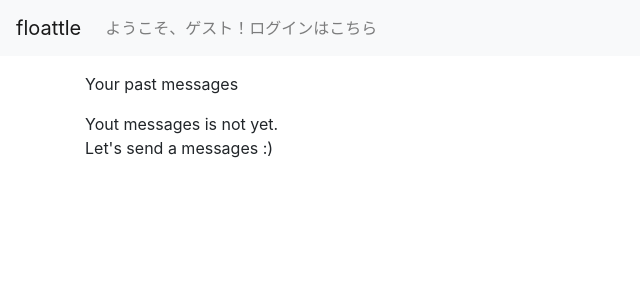
After one commit to nagamiya/floattle, a Django app: page /messages_show/ in a window 1280 px wide. The commit adds this page. Shown: the top 300 px of the page, without its empty margins (0-640 px from the left). Run offline with Django 3.2, Linux system fonts and the light colour scheme; data that the repository does not hold is empty; some libraries are stand-ins or nearby versions.

Commit message:
自分のかこのメッセージが見れる様になった

```diff
--- a/floattle/templates/floattle/base.html
+++ b/floattle/templates/floattle/base.html
@@ -25,13 +25,19 @@
             <ul class="navbar-nav mr-auto">
                 {% if user.is_authenticated %}
                 <li class="dropdown drop-hover">
-                    <button class="btn btn-secondary dropdown-toggle" type="button" data-toggle="dropdown">ユーザー情報</button>
+                    <button class="btn btn-secondary dropdown-toggle" type="button" data-toggle="dropdown">about user</button>
                     <div class="dropdown-menu">
-                        <a class="dropdown-item" href="{% url 'floattle:user_show' user.pk %}">ユーザー情報閲覧</a>
-                        <a class="dropdown-item" href="{% url 'floattle:user_update' user.pk %}">ユーザー情報更新</a>
-                        <a class="dropdown-item" href="{% url 'floattle:email_change' %}">メールアドレス変更</a>
-                        <a class="dropdown-item" href="{% url 'floattle:password_change' %}">パスワード変更</a>
-                        <a class="dropdown-item" href="{% url 'floattle:user_destroy' %}">退会</a>
+                        <a class="dropdown-item" href="{% url 'floattle:user_show' user.pk %}">about user</a>
+                        <a class="dropdown-item" href="{% url 'floattle:user_update' user.pk %}">change name</a>
+                        <a class="dropdown-item" href="{% url 'floattle:email_change' %}">change mail address</a>
+                        <a class="dropdown-item" href="{% url 'floattle:password_change' %}">change password</a>
+                        <a class="dropdown-item" href="{% url 'floattle:user_destroy' %}">deactive account</a>
+                    </div>
+                </li>
+                <li class="dropdown drop-hover">
+                    <button class="btn btn-secondary dropdown-toggle" type="button" data-toggle="dropdown">massages</button>
+                    <div class="dropdown-menu">
+                        <a class="dropdown-item" href="{% url 'floattle:messages_show' %}">messages</a>
                     </div>
                 </li>
                 <li>
--- /dev/null
+++ b/floattle/templates/floattle/messages_show.html
@@ -0,0 +1,14 @@
+{% extends "floattle/base.html" %}
+{% block content %}
+<p>Your past messages</p>
+{% if userself_post_list %}
+    {% for post in userself_post_list %}
+        <li>{{ post.text }}</li>
+    {% endfor %}
+{% else %}
+    <p>
+        Yout messages is not yet.<br>
+        Let's send a messages :)
+    </p>
+{% endif %}
+{% endblock %}
--- a/floattle/urls.py
+++ b/floattle/urls.py
@@ -7,6 +7,8 @@ urlpatterns = [
     # 正規表現でname=topの２つをまとめたいけどうまくいかない
     path('', views.Top.as_view(), name='top'),
     path('top/', views.Top.as_view(), name='top'),
+    path('messages_show/', views.MessagesShow.as_view(), name='messages_show'),
+
     path('login/', views.Login.as_view(), name='login'),
     path('logout/', views.Logout.as_view(), name='logout'),
 
--- a/floattle/views.py
+++ b/floattle/views.py
@@ -132,6 +132,15 @@ class Top(generic.TemplateView):
         return render(request, 'floattle/top.html', context)
 
 
+class MessagesShow(generic.TemplateView):
+    def get(self, request, *args, **kwargs):
+        user = request.user
+        post_list = Post.objects.all()
+        userself_post_list = [p for p in post_list if p.user == user]
+        context = {
+            'userself_post_list': userself_post_list
+        }
+        return render(request, 'floattle/messages_show.html', context)
 
 
 
```
